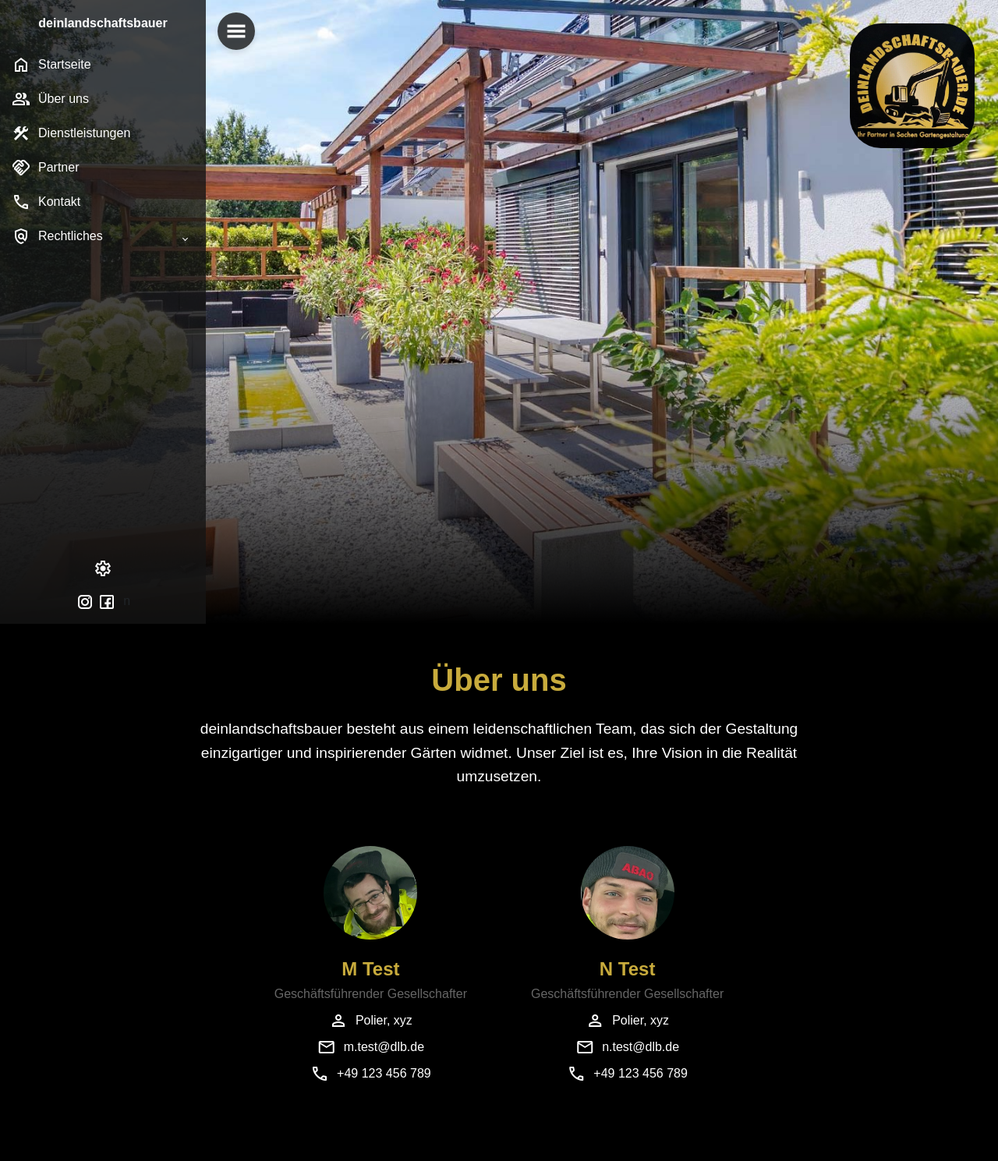
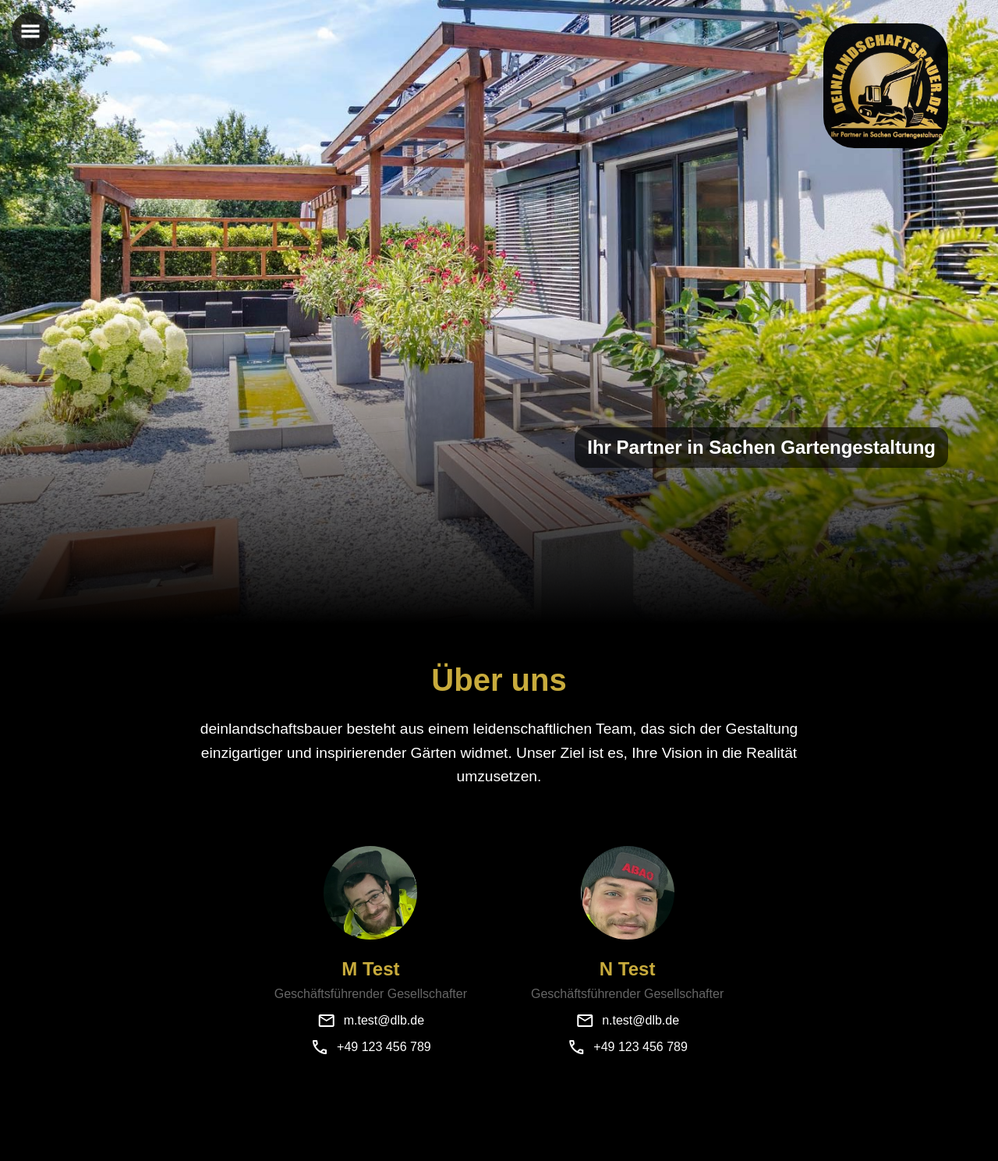
Before and after one commit to vitali2772/dtg, a Django app: page / in a window 1280 px wide. Shown: the top 1489 px of the page at 78% size. Run offline with Django 5.2, Linux system fonts and the light colour scheme.

Commit message:
home caption

```diff
--- a/deintraumgarten/myapp/static/styles/style.css
+++ b/deintraumgarten/myapp/static/styles/style.css
@@ -186,7 +186,7 @@ a.sidebar-link:hover {
 .logo {
     position: absolute; /* Positionierung relativ zum Bildschirm */
     top: 30px; /* Abstand von oben */
-    right: 30px; /* Abstand von rechts */
+    right: 5%; /* Abstand von rechts */
     width: 160px; /* Breite des Logos */
     height: 160px; /* Höhe des Logos */
     z-index: 1050; /* Sicherstellen, dass es über anderen Elementen liegt */
@@ -198,6 +198,20 @@ a.sidebar-link:hover {
     object-fit: cover; /* Bild korrekt skalieren */
     border-radius: 25%;
 }
+
+/* Home Caption */
+.home-caption {
+    position: absolute; /* Ermöglicht die Platzierung relativ zum Eltern-Container */
+    bottom: 25%; /* Abstand vom unteren Rand */
+    right: 5%; /* Abstand vom rechten Rand */
+    font-size: 1.5rem; /* Schriftgröße */
+    font-weight: bold; /* Fettdruck */
+    color: white; /* Goldene Farbe */
+    background-color: rgba(0, 0, 0, 0.6); /* Halbtransparenter Hintergrund */
+    padding: 0.5rem 1rem; /* Innenabstand für besseren Kontrast */
+    border-radius: 15px; /* Abgerundete Ecken */
+}
+
 
 
 /* Styling for the About Section */
--- a/deintraumgarten/myapp/templates/base.html
+++ b/deintraumgarten/myapp/templates/base.html
@@ -21,7 +21,7 @@
         <div class="d-flex">
 
             <!-- Titel & Logo der Sidebar -->
-            <aside id="sidebar" class="sidebar-toggle">
+            <aside id="sidebar" class="sidebar-toggle collapsed">
                 <div class="sidebar-logo">
                     <a href="#">deinlandschaftsbauer</a>
                 </div>
@@ -83,17 +83,18 @@
                     </a>
                     <a>
                         <span>
-                            <img src="static/images/instagram.png" alt="An example icon" style="width:24px;height:24px" />
+                            <img src="static/images/facebook.png" alt="An example icon" style="width:24px;height:24px" />
                         </span>
                     </a>
                     <a>
                         <span>
-                            <img src="static/images/facebook.png" alt="An example icon" style="width:24px;height:24px" />
+                            <img src="static/images/x.png" alt="An example icon" style="width:24px;height:24px" />
                         </span>
                     </a>
                     <a>
-                        <i class="material-symbols-outlined"></i>
-                        <a>n</a>
+                        <span>
+                            <img src="static/images/instagram.png" alt="An example icon" style="width:24px;height:24px" />
+                        </span>
                     </a>
                 </div>
             </aside>
@@ -108,6 +109,9 @@
                 <section id="home">
                     <div class="logo">
                         <img src="static/images/logo.png" alt="logo">
+                    </div>
+                    <div class="home-caption">
+                        Ihr Partner in Sachen Gartengestaltung
                     </div>
                 </section>
 
@@ -136,10 +140,6 @@
                                         <span class="position">Geschäftsführender Gesellschafter</span>
                                     </div>
                                     <div class="info">
-                                        <i class="material-symbols-outlined">person</i>
-                                        <span class="experience">Polier, xyz</span>
-                                    </div>
-                                    <div class="info">
                                         <i class="material-symbols-outlined">email</i>
                                         <span class="email">m.test@dlb.de</span>
                                     </div>
@@ -159,10 +159,6 @@
                                     <h3>N Test</h3>
                                     <div class="info">
                                         <span class="position">Geschäftsführender Gesellschafter</span>
-                                    </div>
-                                    <div class="info">
-                                        <i class="material-symbols-outlined">person</i>
-                                        <span class="experience">Polier, xyz</span>
                                     </div>
                                     <div class="info">
                                         <i class="material-symbols-outlined">email</i>
```
